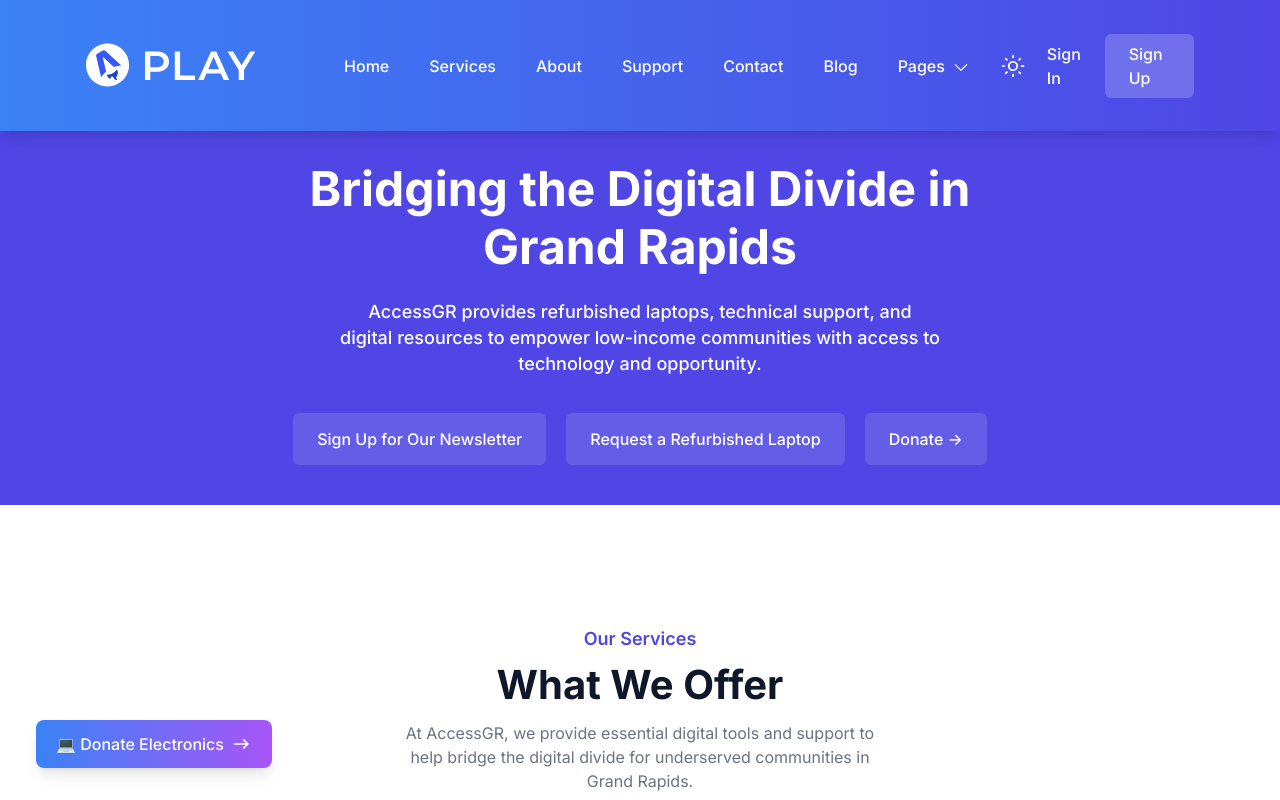
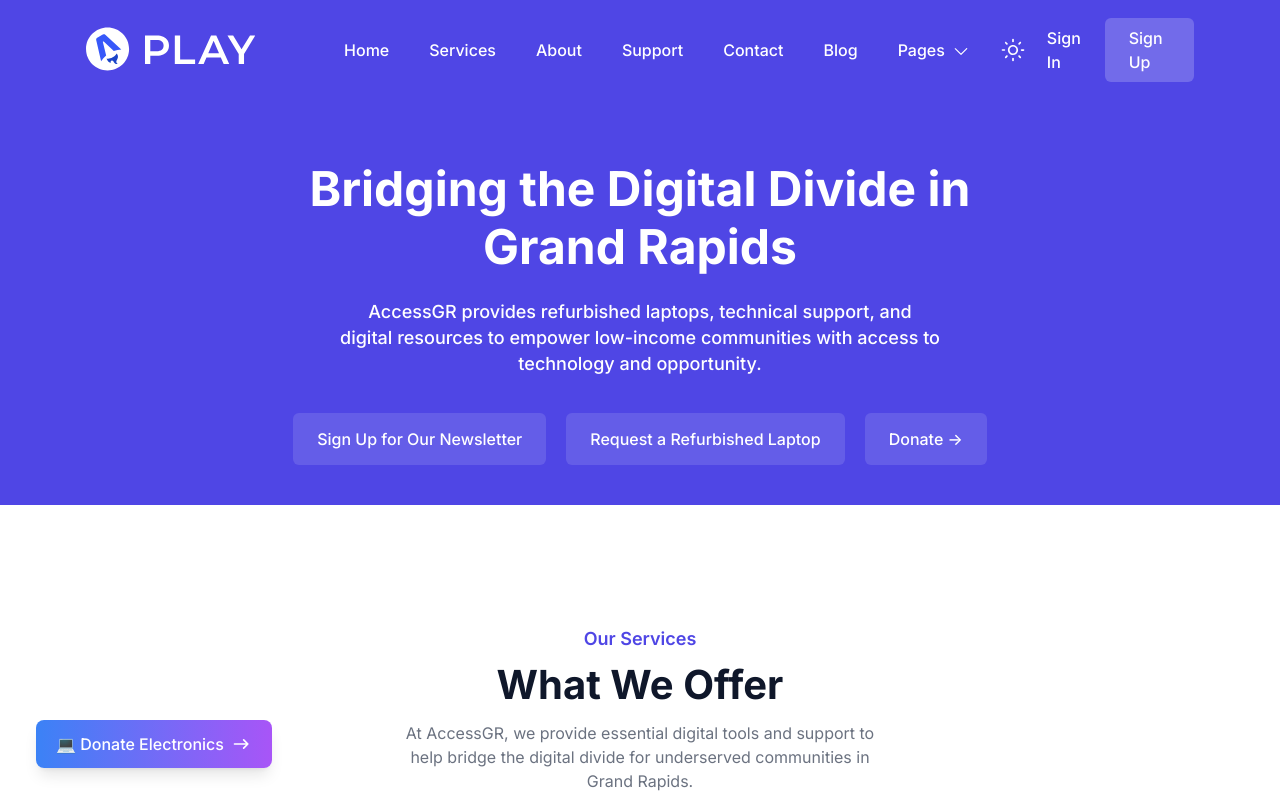
Before and after one commit to Sieep-Coding/accessGR-site, an Astro site: page / in a window 1280 px wide. Shown: the top 800 px of the page. Built offline with nearby package versions, Linux system fonts and the light colour scheme; Astro itself is replaced by a stand-in of ours.

Commit message:
Update Header.astro

```diff
--- a/src/components/layout/Header.astro
+++ b/src/components/layout/Header.astro
@@ -40,7 +40,7 @@ const menuitems = [
 ];
 ---
 
-<header class="ud-header absolute top-0 left-0 z-40 flex w-full items-center bg-gradient-to-r from-blue-500 to-indigo-600 shadow-lg transition-all duration-300 ease-in-out py-4">
+<header class="ud-header absolute top-0 left-0 z-40 flex w-full items-center bg-transparent">
   <div class="container">
     <div class="relative -mx-4 flex items-center justify-between">
       <div class="w-60 max-w-full px-4">
```
